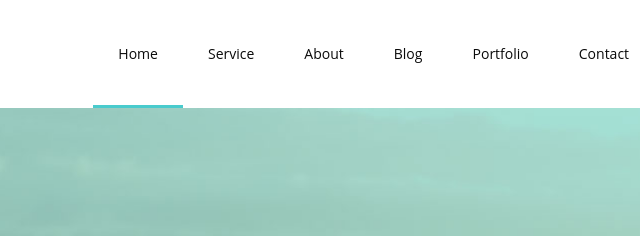
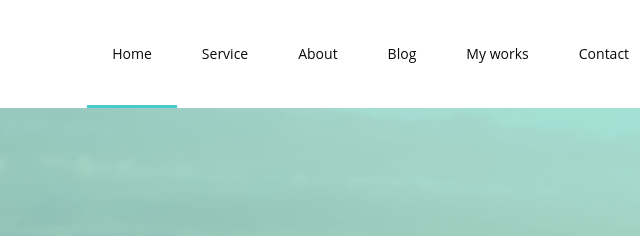
Before and after one commit to Razikul/author, a plain HTML site: page index.html in a window 1280 px wide. Shown: the top 236 px of the page, 556-1196 px from the left. Drawn offline with nearby package versions, Linux system fonts and the light colour scheme; a script that the page names is missing.

Commit message:
first change

```diff
--- a/index.html
+++ b/index.html
@@ -29,7 +29,7 @@
 							<li><a href="#">Service</a></li>
 							<li><a href="#">About</a></li>
 							<li><a href="#">Blog</a></li>
-							<li><a href="#">Portfolio</a></li>
+							<li><a href="#">My works</a></li>
 							<li><a href="#">Contact</a></li>
 						</ul>
 					</nav>
```
